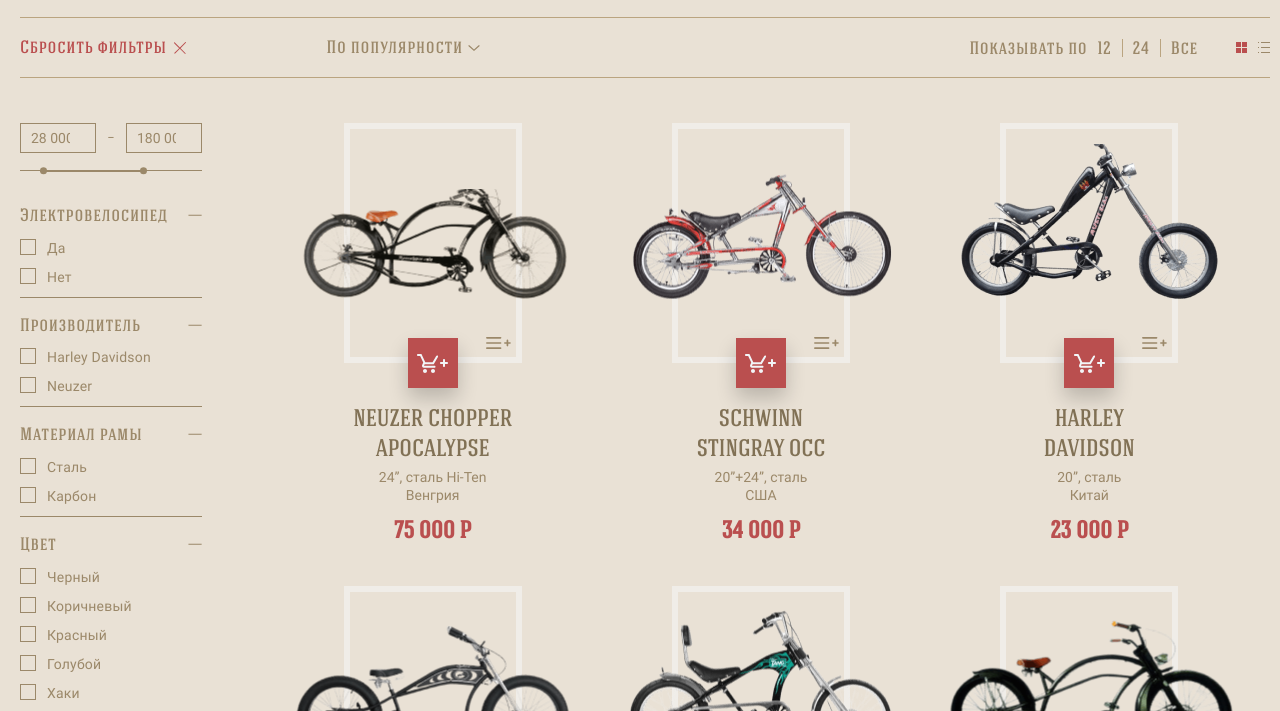
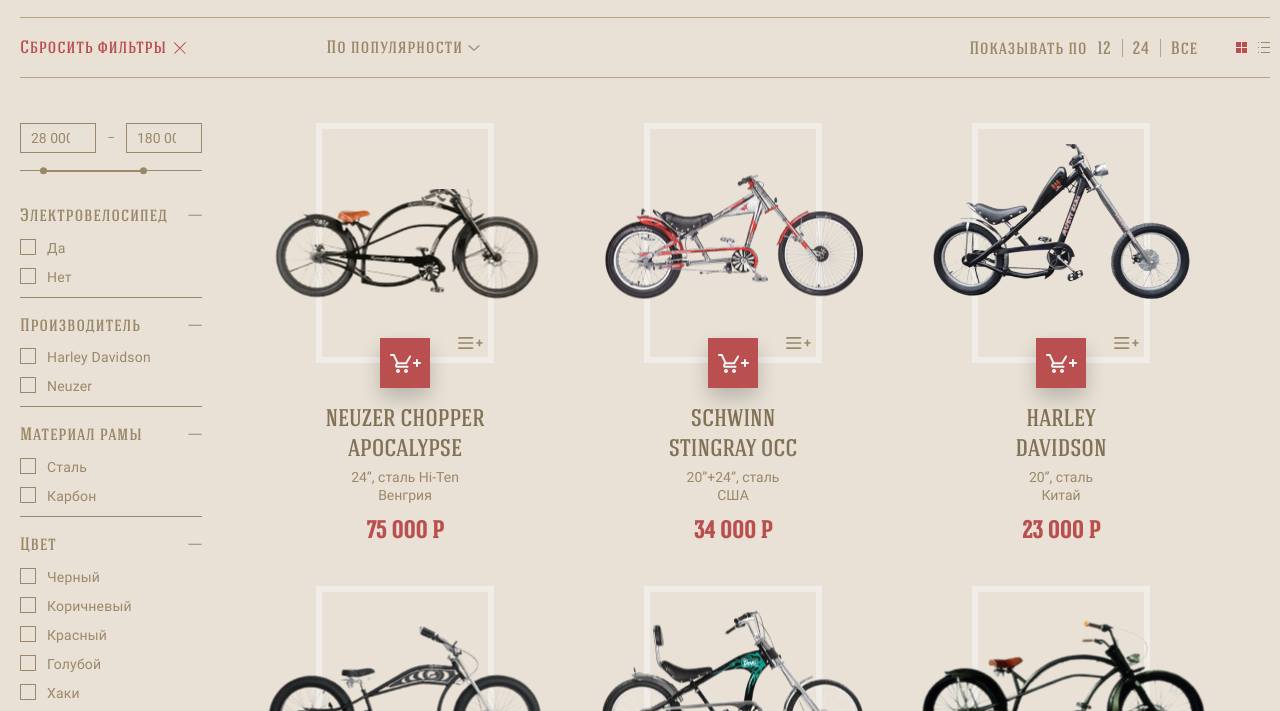
Before and after one commit to ZinchAndrey/bike-shop, a website: page source/catalog.html in a window 1280 px wide. Shown: the part 86-797 px from the top of the page. Drawn offline with nearby package versions, Linux system fonts and the light colour scheme; files that its build step writes are made by us from their sources.

Commit message:
Исправляет проект по результатам тестирования

```diff
--- a/source/sass/blocks/slider-block.scss
+++ b/source/sass/blocks/slider-block.scss
@@ -30,11 +30,15 @@
 }
 
 .slider-block--catalog .slider-block__item {
-  // flex-basis: 319px;
-  width: (100% / 3);
+  width: 319px;
+  margin-left: -23px;
+  margin-right: 32px;
+  // width: calc(100% / 3 - 20px);
 
-  @media (max-width: 1200px) {
+  @media (max-width: 1250px) {
     width: 50%;
+    margin-left: 0;
+    margin-right: 0;
   }
 
   @media (max-width: 830px) {
```
Also changed, not shown: build/css/style.min.css, 1 other file.
